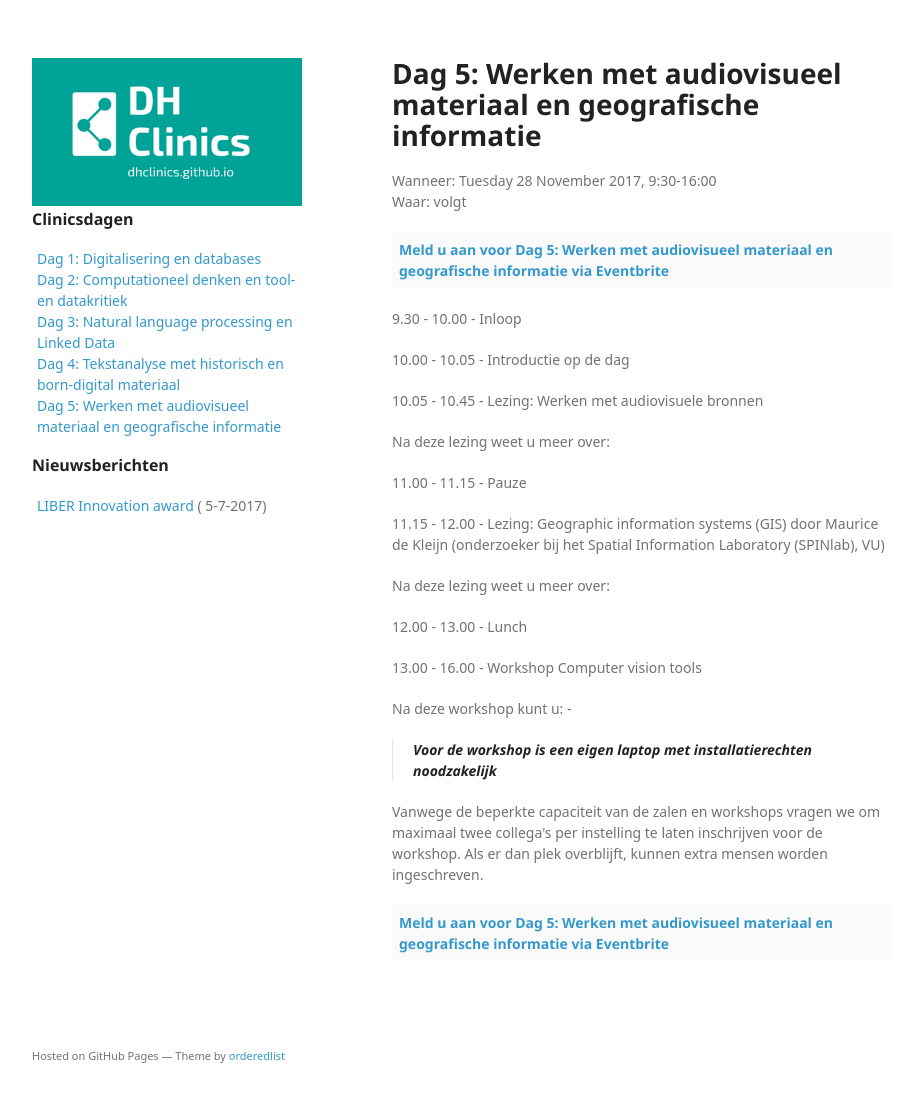
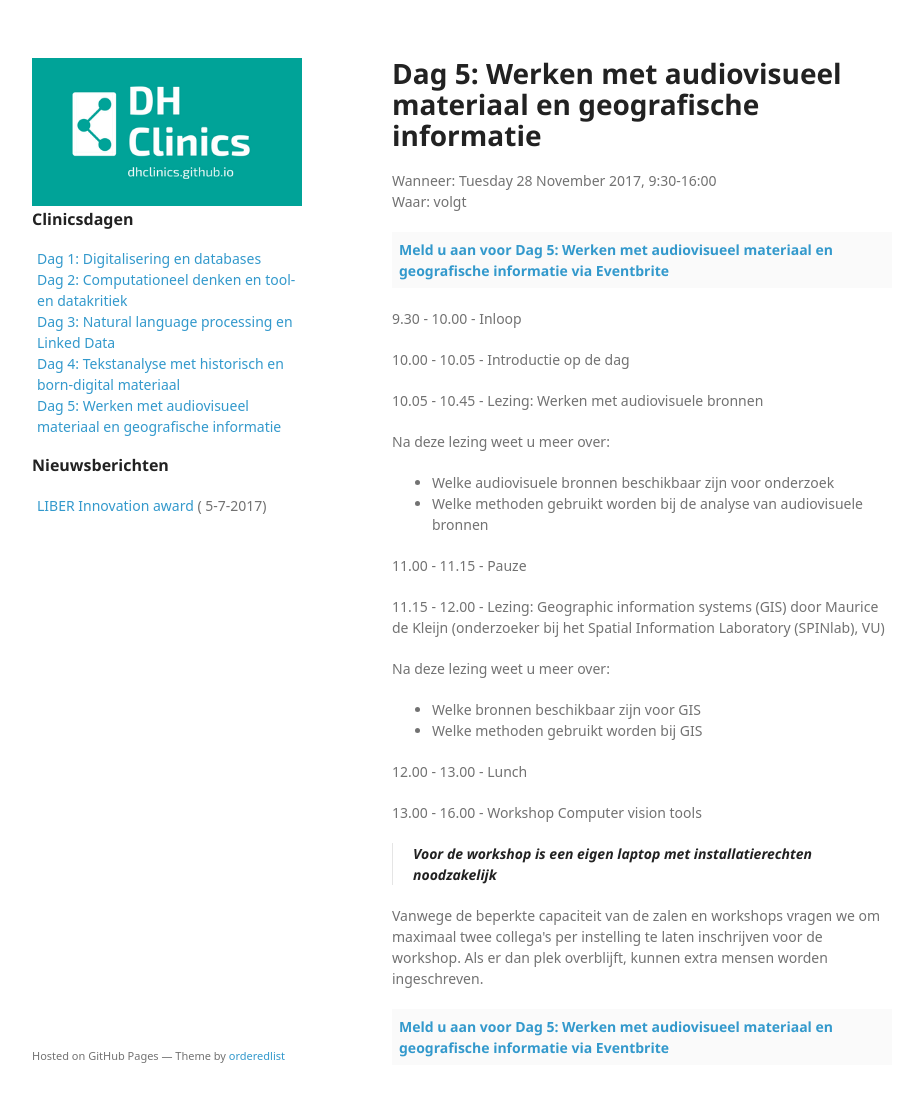
Before and after one commit to DHClinics/dhclinics.github.io, a Jekyll site: the page built from _dag/2017-dag5.md, in a window 1280 px wide and 1135 px high. Shown: the top 1102 px of the window, without its empty margins (178-1094 px from the left). Built offline with Jekyll 4.4.1, drawn with Linux system fonts in a browser that asks for light colours; some web fonts are replaced; a script that is not in the unit is left out.

Commit message:
Update leerdoelen programmaonderdelen

```diff
--- a/_dag/2017-dag5.md
+++ b/_dag/2017-dag5.md
@@ -21,7 +21,8 @@ registration: 36306652174
 
 Na deze lezing weet u meer over:
 
-
+- Welke audiovisuele bronnen beschikbaar zijn voor onderzoek
+- Welke methoden gebruikt worden bij de analyse van audiovisuele bronnen
 
 11.00 - 11.15 - Pauze
 
@@ -29,14 +30,11 @@ Na deze lezing weet u meer over:
 
 Na deze lezing weet u meer over:
 
-
+- Welke bronnen beschikbaar zijn voor GIS
+- Welke methoden gebruikt worden bij GIS
 
 12.00 - 13.00 - Lunch
 
 13.00 - 16.00 - Workshop Computer vision tools
 
-Na deze workshop kunt u: -
-
-
-
 > **Voor de workshop is een eigen laptop met installatierechten noodzakelijk**
```
